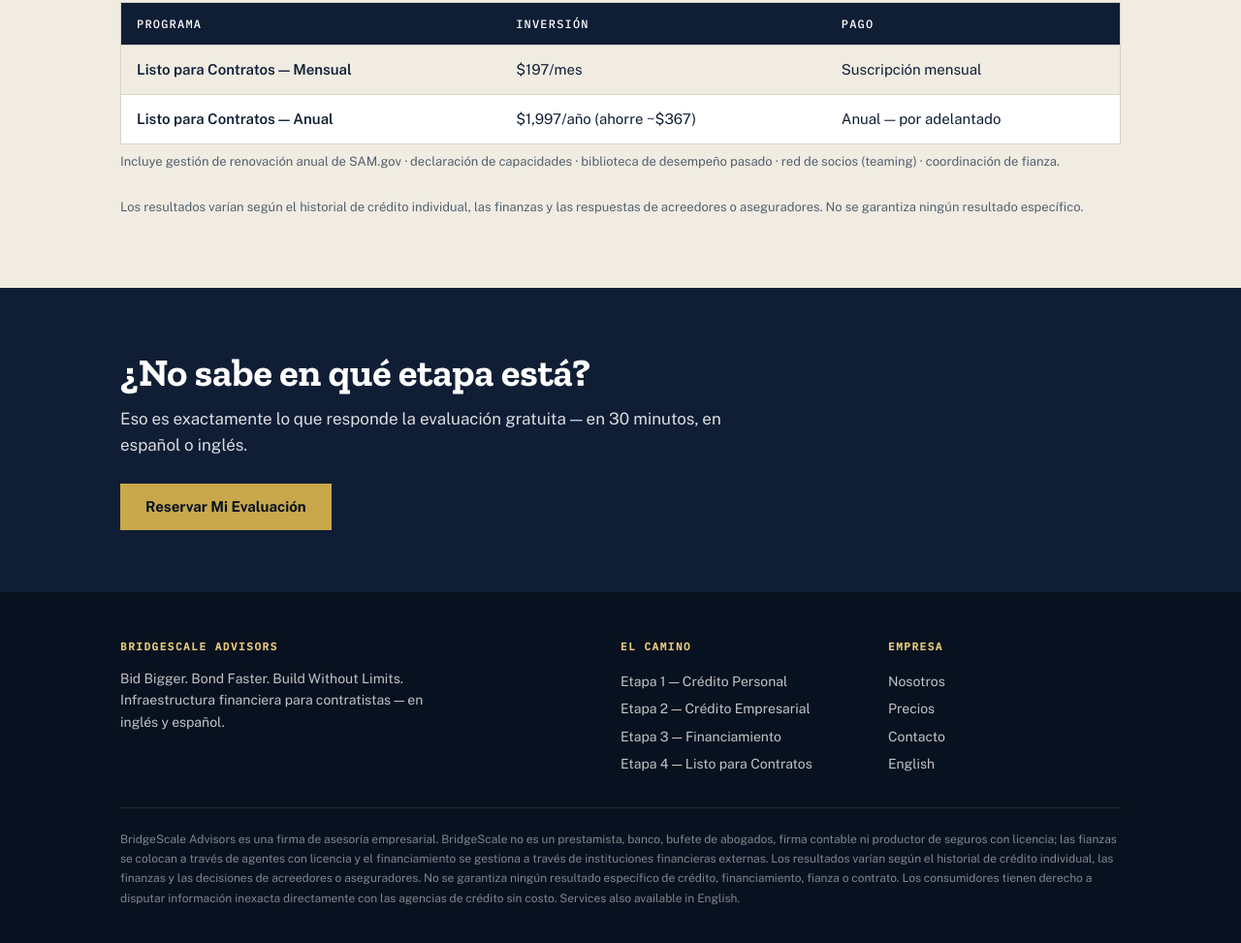
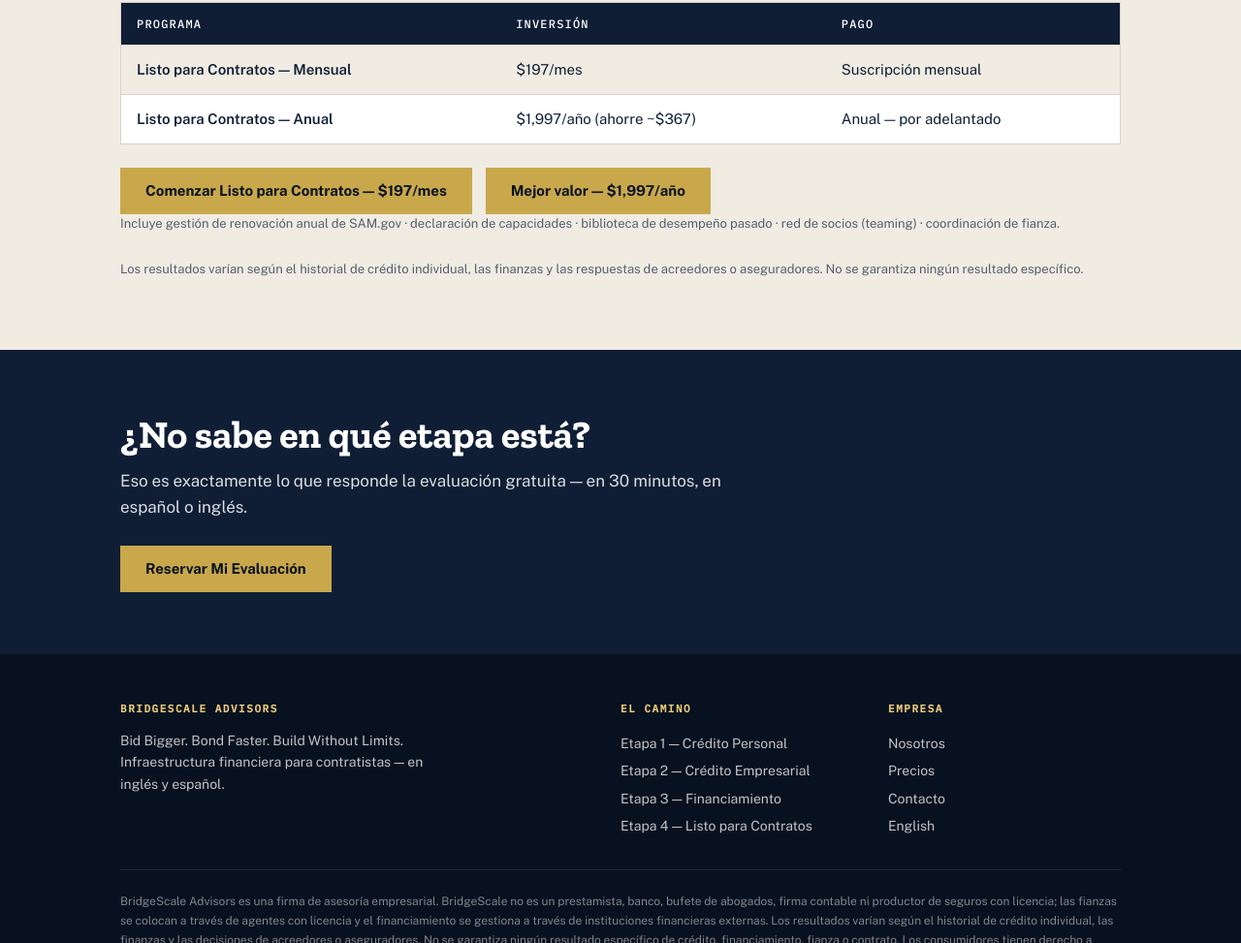
Before and after one commit to BrandenBedoya/bridgescale-website, a website: page pricing-es.html in a window 1280 px wide. Shown: the part 1945-2918 px from the top of the page at 97% size. Drawn offline with nearby package versions, Linux system fonts and the light colour scheme.

Commit message:
Add Stripe Contract-Ready checkout buttons to pricing pages (sandbox links, staged for go-live)

```diff
--- a/pricing-es.html
+++ b/pricing-es.html
@@ -11,6 +11,8 @@
 <p style="max-width:760px">Empaqueto y coloco — no presto. Los precios se fijan en consulta según la complejidad del trato. Rango típico de colocación: <b>$50,000–$500,000+</b> entre SBA, líneas de crédito, financiamiento de equipo y factoraje, priorizando productos con tasa introductoria donde califique.</p>
 <h2 class="sec" style="font-size:26px;margin-top:52px">Etapa 4 — Listo para Contratos</h2>
 <table class="pricing"><tr><th>Programa</th><th>Inversión</th><th>Pago</th></tr><tr><td>Listo para Contratos — Mensual</td><td>$197/mes</td><td>Suscripción mensual</td></tr><tr><td>Listo para Contratos — Anual</td><td>$1,997/año (ahorre ~$367)</td><td>Anual — por adelantado</td></tr></table>
+<!-- STRIPE botones de pago Listo para Contratos. NOTA: estos son Payment Links de PRUEBA (sandbox). Antes de fusionar a main / activar en vivo, reemplace ambos hrefs con los enlaces EN VIVO (https://buy.stripe.com/... sin el prefijo "test_"). -->
+<div class="cr-buy" style="margin-top:24px;display:flex;gap:14px;flex-wrap:wrap"><a class="btn" href="https://buy.stripe.com/test_4gM5kC772eKi6zR1BR8AE00">Comenzar Listo para Contratos — $197/mes</a><a class="btn" href="https://buy.stripe.com/test_dRm5kCfDy6dMgar1BR8AE01">Mejor valor — $1,997/año</a></div>
 <p class="finenote">Incluye gestión de renovación anual de SAM.gov · declaración de capacidades · biblioteca de desempeño pasado · red de socios (teaming) · coordinación de fianza.</p>
 <p class="finenote" style="margin-top:26px">Los resultados varían según el historial de crédito individual, las finanzas y las respuestas de acreedores o aseguradores. No se garantiza ningún resultado específico.</p>
 </div></section>
```
Also changed, not shown: pricing.html (+2 -0 lines).
